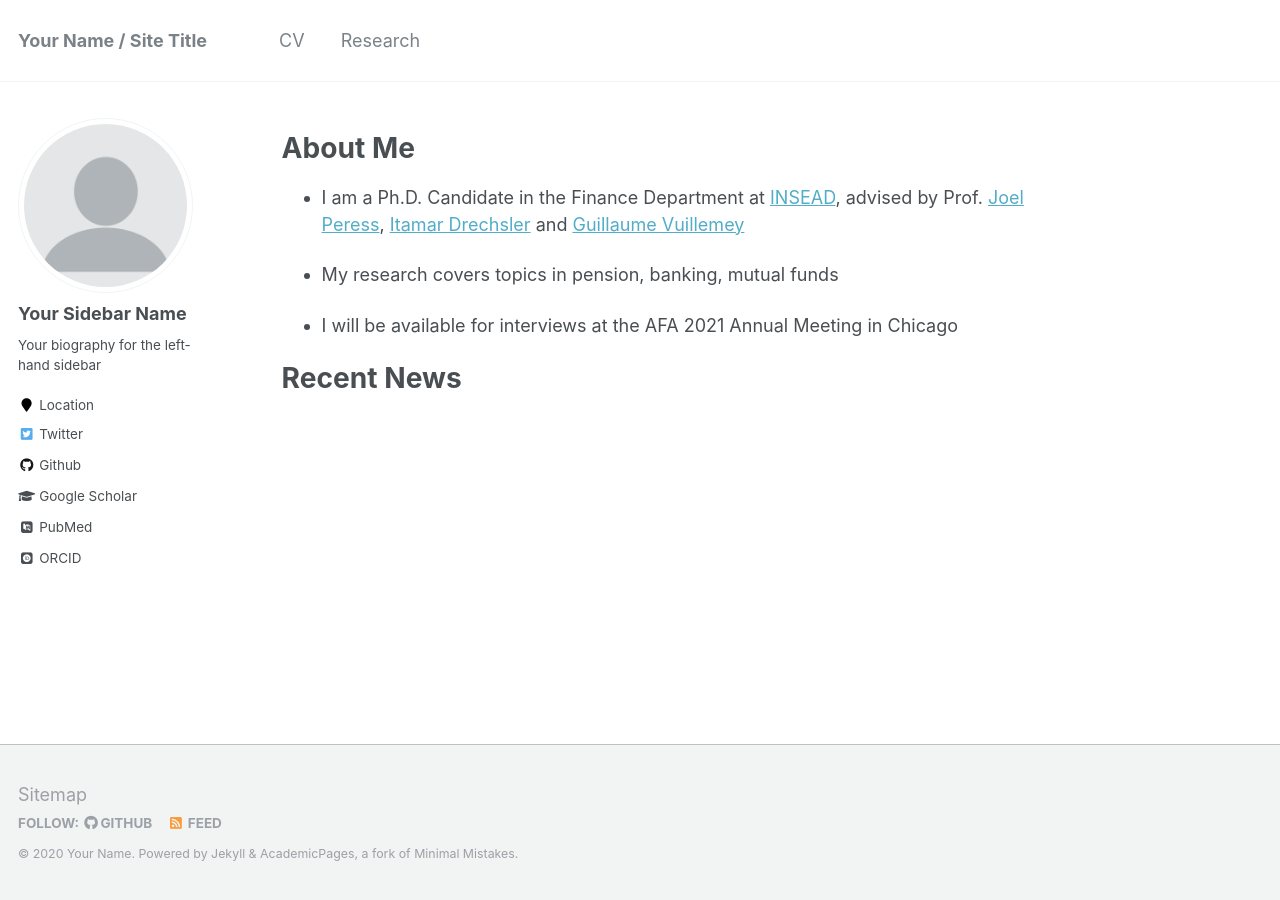
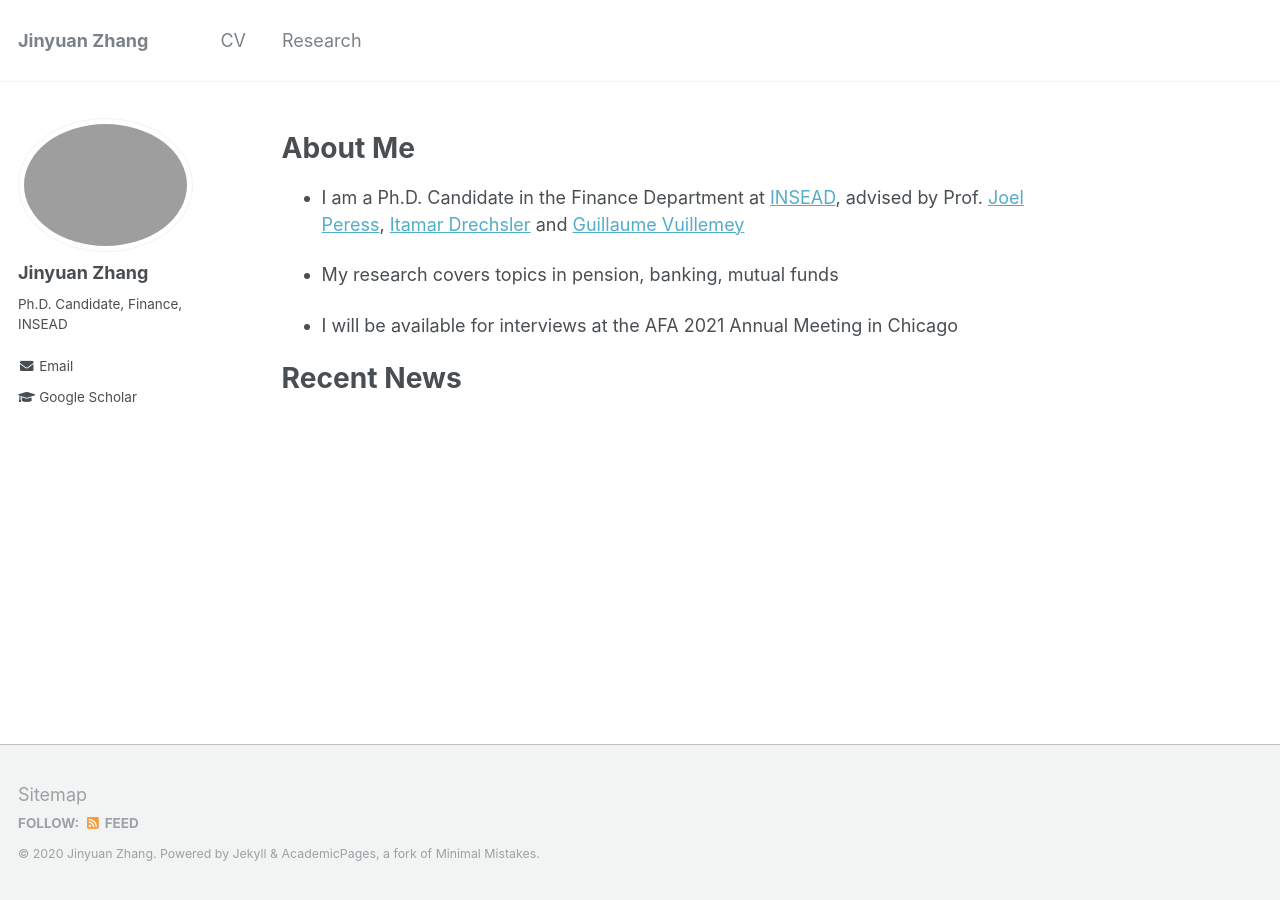
Before and after one commit to jinyuan-zhang/jinyuan-zhang.github.io, a Jekyll site: the page built from _pages/about.md, in a window 1280 px wide. Built offline with Jekyll 4.4.1, drawn with Linux system fonts in a browser that asks for light colours; some web fonts are replaced.

Commit message:
Update _config.yml

```diff
--- a/_config.yml
+++ b/_config.yml
@@ -7,13 +7,13 @@
 
 # Site Settings
 locale                   : "en-US"
-title                    : "Your Name / Site Title"
+title                    : "Jinyuan Zhang"
 title_separator          : "-"
-name                     : &name "Your Name"
-description              : &description "personal description"
-url                      : https://academicpages.github.io # the base hostname & protocol for your site e.g. "https://mmistakes.github.io"
+name                     : &name "Jinyuan Zhang"
+description              : &description "Ph.D. Candidate, Finance Department, INSEAD"
+url                      : https://0527zhangjinyuan.github.io # the base hostname & protocol for your site e.g. "https://mmistakes.github.io"
 baseurl                  : "" # the subpath of your site, e.g. "/blog"
-repository               : "academicpages/academicpages.github.io"
+repository               : "0527zhangjinyuan/0527zhangjinyuan.github.io"
 teaser                   :  # filename of teaser fallback teaser image placed in /images/, .e.g. "500x300.png"
 breadcrumbs              : false # true, false (default)
 words_per_minute         : 160
@@ -80,15 +80,15 @@ analytics:
 
 # Site Author
 author:
-  name             : "Your Sidebar Name"
-  avatar           : "profile.png"
-  bio              : "Your biography for the left-hand sidebar"
-  location         : "Location"
+  name             : "Jinyuan Zhang"
+  avatar           : "jinyuan.png"
+  bio              : "Ph.D. Candidate, Finance, INSEAD"
+  location         :
   employer         :
-  pubmed           : "https://www.ncbi.nlm.nih.gov/pubmed/?term=john+snow"
-  googlescholar    : "http://yourfullgooglescholarurl.com"
-  email            :
-  researchgate     :  # example: "https://www.researchgate.net/profile/yourprofile"
+  pubmed           :
+  googlescholar    : "https://scholar.google.ca/citations?user=fGES-goAAAAJ&hl=en"
+  email            : "jinyuan.zhang@insead.edu"
+  researchgate     :
   uri              :
   bitbucket        :
   codepen          :
@@ -96,20 +96,20 @@ author:
   flickr           :
   facebook         :
   foursquare       :
-  github           : "academicpages"
+  github           :
   google_plus      :
   keybase          :
   instagram        :
   impactstory      : #"https://profiles.impactstory.org/u/xxxx-xxxx-xxxx-xxxx"
   lastfm           :
   linkedin         :
-  orcid            : "http://orcid.org/yourorcidurl"
+  orcid            :
   pinterest        :
   soundcloud       :
   stackoverflow    : # http://stackoverflow.com/users/123456/username
   steam            :
   tumblr           :
-  twitter          : "replacethistwitterhandle"
+  twitter          :
   vine             :
   weibo            :
   xing             :
```
